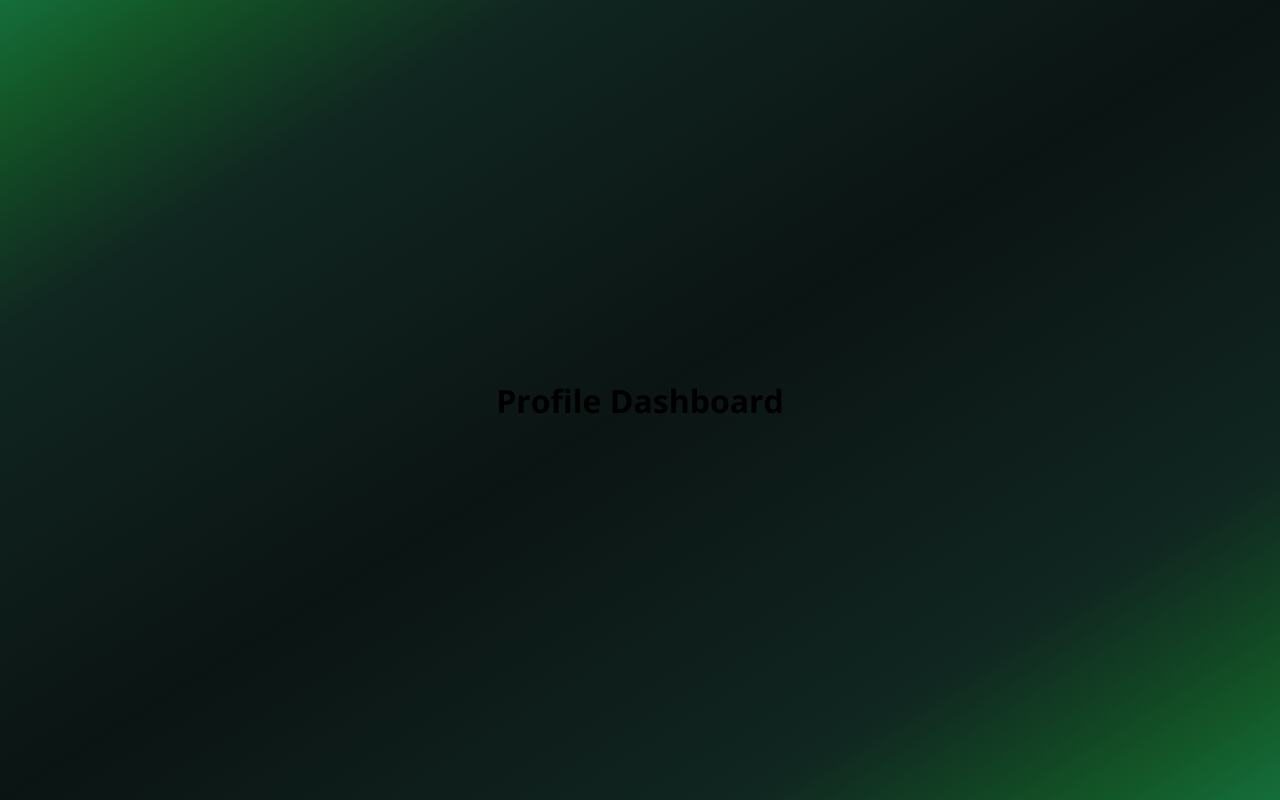
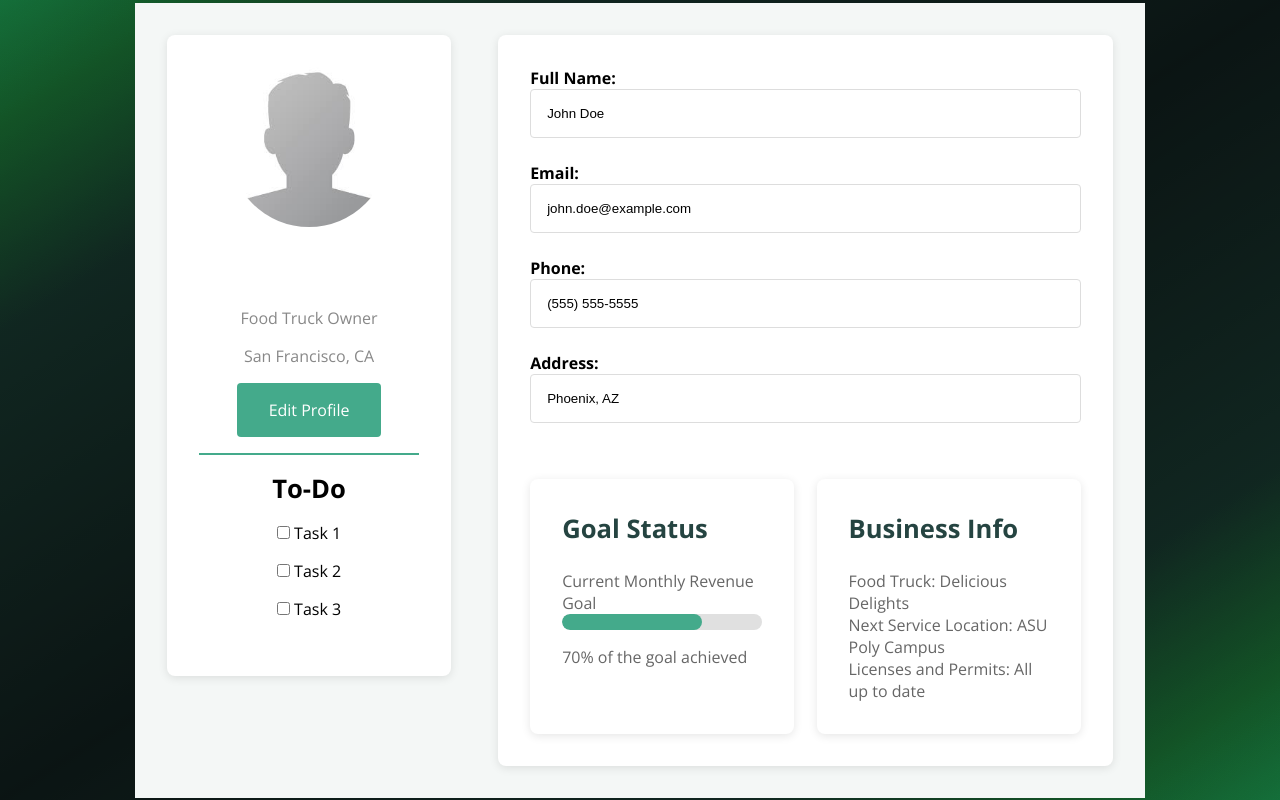
Before and after one commit to hsing127/FoodTruck-Financial-Platform, a React (Create React App) app in the folder FoodTruck Financial React WebApp/: page /dashboard/profile in a window 1280 px wide. Built offline with nearby package versions, Linux system fonts and the light colour scheme.

Commit message:
Initial Creation of Profile Page
Created Profile Page with image, standard info, to-do list, goal status, and business info. Generic created for demo, adjustability required for personal info later, needs sidebar and top bar added once separate classes are pushed.

```diff
--- a/FoodTruck Financial React WebApp/src/components/dashboard/DashboardProfilePage.js
+++ b/FoodTruck Financial React WebApp/src/components/dashboard/DashboardProfilePage.js
@@ -1,11 +1,87 @@
 import React from 'react';
+import '../../styles/Profile.css'; // CSS styles for the profile page
+import profilePic from '../../assets/profilePic.png'; // profile picture asset
 
+// DashboardProfilePage component renders the user's profile information
 const DashboardProfilePage = () => {
-  return (
-    <div>
-      <h1>Profile Dashboard</h1>
-    </div>
-  );
+    return (
+        <div className="profile-container">
+            {/* Left Section: Profile Image and Info */}
+            <div className="profile-left">
+                <img src={profilePic} alt="Profile" />
+                <h2>John Doe</h2>
+                <p>Food Truck Owner</p>
+                <p>San Francisco, CA</p>
+                <a href="#edit" className="edit-btn">Edit Profile</a>
+
+                {/* Small Bar Under Edit Profile */}
+                <div className="edit-profile-bar"></div>
+
+                {/* To-Do List Section */}
+                <div className="todo-section">
+                    <h3>To-Do</h3> {/* Shortened title */}
+                    <ul>
+                        <li>
+                            <input type="checkbox" id="task1" />
+                            <label htmlFor="task1"> Task 1</label>
+                        </li>
+                        <li>
+                            <input type="checkbox" id="task2" />
+                            <label htmlFor="task2"> Task 2</label>
+                        </li>
+                        <li>
+                            <input type="checkbox" id="task3" />
+                            <label htmlFor="task3"> Task 3</label>
+                        </li>
+                    </ul>
+                </div>
+            </div>
+
+            {/* Right Section: User Details and Status Sections */}
+            <div className="profile-right">
+                {/* Personal Info */}
+                <div className="profile-info">
+                    <div>
+                        <label>Full Name:</label>
+                        <input type="text" value="John Doe" readOnly />
+                    </div>
+                    <div>
+                        <label>Email:</label>
+                        <input type="text" value="john.doe@example.com" readOnly />
+                    </div>
+                    <div>
+                        <label>Phone:</label>
+                        <input type="text" value="(555) 555-5555" readOnly />
+                    </div>
+                    <div>
+                        <label>Address:</label>
+                        <input type="text" value="Phoenix, AZ" readOnly />
+                    </div>
+                </div>
+
+                {/* Status Sections */}
+                <div className="profile-status">
+                    {/* Goal Status Section */}
+                    <div className="status-section">
+                        <h3>Goal Status</h3>
+                        <p>Current Monthly Revenue Goal</p>
+                        <div className="status-bar">
+                            <div className="status-bar-fill" style={{ width: '70%' }}></div>
+                        </div>
+                        <p>70% of the goal achieved</p>
+                    </div>
+
+                    {/* Business Info Section */}
+                    <div className="status-section">
+                        <h3>Business Info</h3>
+                        <p>Food Truck: Delicious Delights</p>
+                        <p>Next Service Location: ASU Poly Campus</p>
+                        <p>Licenses and Permits: All up to date</p>
+                    </div>
+                </div>
+            </div>
+        </div>
+    );
 };
 
 export default DashboardProfilePage;
--- /dev/null
+++ b/FoodTruck Financial React WebApp/src/styles/Profile.css
@@ -0,0 +1,173 @@
+/* General Layout */
+.dashboard-container {
+    display: flex;
+}
+
+.profile-container {
+    width: 100%;
+    display: flex;
+    justify-content: space-between;
+    align-items: flex-start;
+    padding: 2rem;
+    background-color: #f4f7f6;
+}
+
+.profile-left,
+.profile-right {
+    background-color: white;
+    border-radius: 0.5rem;
+    padding: 2rem;
+    box-shadow: 0 2px 10px rgba(0, 0, 0, 0.1);
+}
+
+/* Left Section - Profile Info */
+.profile-left {
+    width: 30%;
+    text-align: center;
+}
+
+.profile-left img {
+    border-radius: 50%;
+    width: 10rem;
+    height: 10rem;
+    margin-bottom: 1.5rem;
+}
+
+.profile-left h2 {
+    font-size: 2rem;
+    margin-bottom: 0.5rem;
+}
+
+.profile-left p {
+    color: #888;
+    margin-bottom: 1rem;
+}
+
+/* Right Section - Details */
+.profile-right {
+    width: 65%;
+}
+
+.profile-info {
+    display: flex;
+    flex-direction: column;
+    margin-bottom: 2rem;
+}
+
+.profile-info div {
+    margin-bottom: 1.5rem;
+}
+
+.profile-info label {
+    font-weight: bold;
+    margin-right: 0.5rem;
+}
+
+.profile-info input {
+    width: 100%;
+    padding: 1rem;
+    border: 1px solid #ddd;
+    border-radius: 0.25rem;
+}
+
+/* Edit Button */
+.edit-btn {
+    display: inline-block;
+    padding: 1rem 2rem;
+    background-color: #44aa8b;
+    color: white;
+    text-align: center;
+    border-radius: 0.25rem;
+    text-decoration: none;
+    cursor: pointer;
+}
+
+/* Small Bar Under Edit Profile */
+.edit-profile-bar {
+    width: 100%;
+    height: 2px;
+    background-color: #44aa8b;
+    margin: 1rem 0;
+}
+
+/* Goal Status & Business Info Sections */
+.profile-status {
+    display: flex;
+    justify-content: space-between;
+}
+
+.status-section {
+    width: 48%;
+    background-color: white;
+    border-radius: 0.5rem;
+    padding: 2rem;
+    box-shadow: 0 2px 10px rgba(0, 0, 0, 0.1);
+}
+
+.status-section h3 {
+    margin-bottom: 1.5rem;
+    font-size: 1.6rem;
+    color: #254441;
+}
+
+.status-section p {
+    color: #666;
+    font-size: 1rem;
+}
+
+.status-bar {
+    height: 1rem;
+    background-color: #e0e0e0;
+    border-radius: 0.5rem;
+    margin-bottom: 1rem;
+    overflow: hidden;
+}
+
+.status-bar-fill {
+    height: 100%;
+    background-color: #44aa8b;
+    border-radius: 0.5rem;
+}
+
+/* To-Do List Section */
+.todo-section {
+    margin-top: 1rem;
+    margin-bottom: 1.5rem;
+}
+
+.todo-section h3 {
+    font-size: 1.6rem;
+}
+
+.todo-section ul {
+    list-style: none; /* Removes default list styling */
+    padding: 0;
+    margin-top: 1rem;
+}
+
+.todo-section li {
+    margin-bottom: 1rem;
+    font-size: 1rem;
+}
+
+/* Responsiveness */
+@media screen and (max-width: 768px) {
+    .profile-container {
+        flex-direction: column;
+        align-items: center;
+    }
+
+    .profile-left,
+    .profile-right {
+        width: 100%;
+    }
+
+    .profile-status {
+        flex-direction: column;
+    }
+
+    .status-section {
+        width: 100%;
+        margin-bottom: 2rem;
+    }
+}
```
Also changed, not shown: FoodTruck Financial React WebApp/src/assets/profilePic.png (added).
